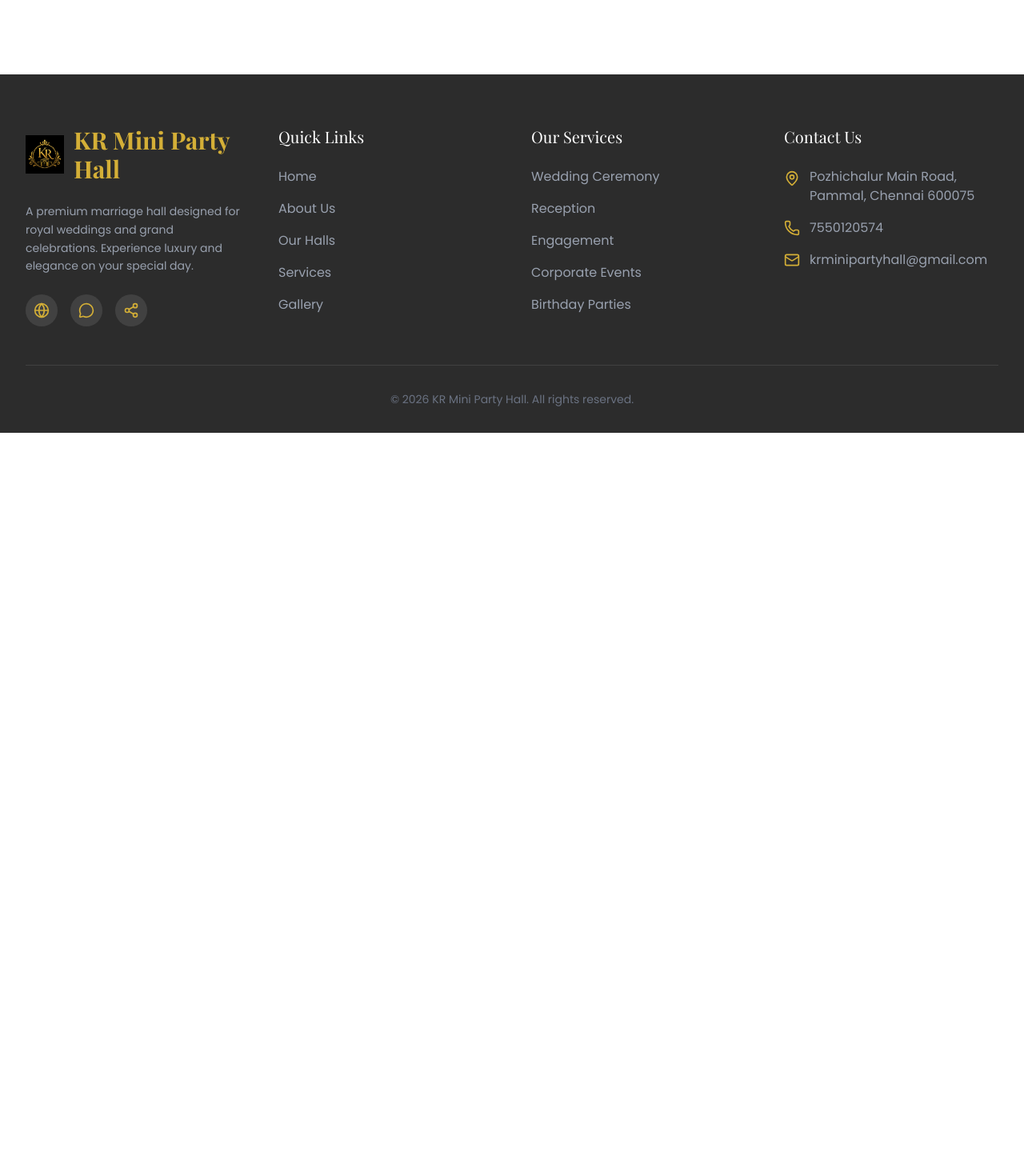
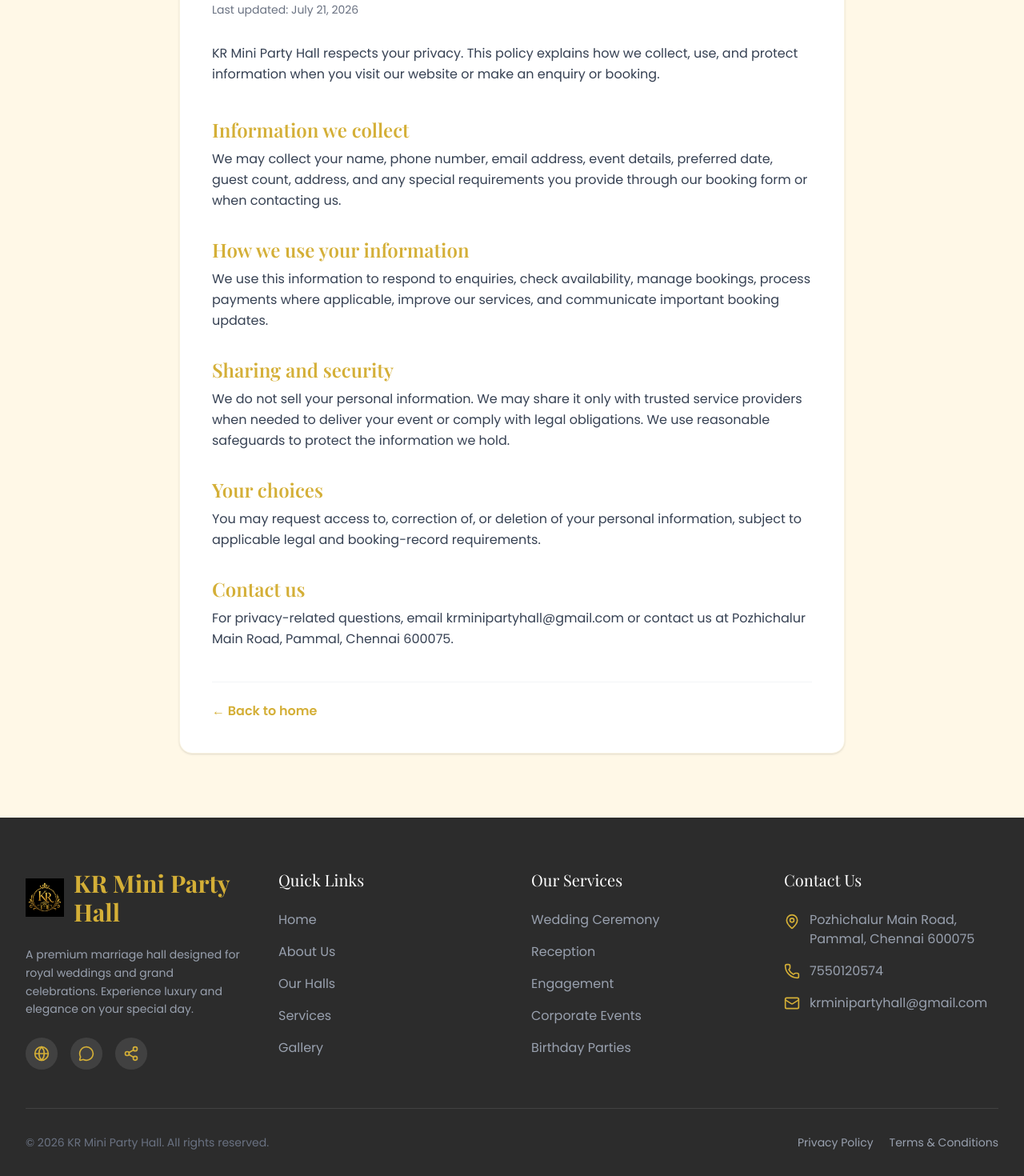
Before and after one commit to Evolvesolutions/kr-mini-party-hall, a React (Vite) app: page /privacy-policy in a window 1280 px wide. Shown: the part 259-1729 px from the top of the page at 80% size. Before the commit the page ends 800 px from the top, so only its background shows below. Built offline with nearby package versions, Linux system fonts and the light colour scheme; a web font is replaced by a local one.

Commit message:
privicy policy

```diff
--- a/src/App.jsx
+++ b/src/App.jsx
@@ -9,6 +9,7 @@ import Services from './components/Services';
 import Admin from './pages/Admin';
 import Login from './pages/Login';
 import BookingPage from './pages/BookingPage';
+import LegalPage from './pages/LegalPage';
 
 import { useLocation } from 'react-router-dom';
 
@@ -39,6 +40,8 @@ function App() {
             <Route path="/services" element={<Services />} />
             <Route path="/book" element={<BookingPage />} />
             <Route path="/login" element={<Login />} />
+            <Route path="/privacy-policy" element={<LegalPage type="privacy" />} />
+            <Route path="/terms-and-conditions" element={<LegalPage type="terms" />} />
             <Route path="/admin" element={<Admin />} />
           </Routes>
         </Layout>
--- a/src/components/Footer.jsx
+++ b/src/components/Footer.jsx
@@ -70,10 +70,14 @@ const Footer = () => {
           </div>
         </div>
 
-        <div className="border-t border-white/10 pt-8 text-center">
+        <div className="border-t border-white/10 pt-8 flex flex-col sm:flex-row items-center justify-between gap-4 text-center sm:text-left">
           <p className="text-gray-500 font-body text-sm">
             &copy; {new Date().getFullYear()} KR Mini Party Hall. All rights reserved.
           </p>
+          <div className="flex items-center gap-5 text-sm font-body">
+            <Link to="/privacy-policy" className="text-gray-400 hover:text-primary transition-colors">Privacy Policy</Link>
+            <Link to="/terms-and-conditions" className="text-gray-400 hover:text-primary transition-colors">Terms &amp; Conditions</Link>
+          </div>
         </div>
       </div>
     </footer>
--- /dev/null
+++ b/src/pages/LegalPage.jsx
@@ -0,0 +1,59 @@
+import { Link } from 'react-router-dom';
+
+const sections = {
+  privacy: {
+    title: 'Privacy Policy',
+    updated: 'Last updated: July 21, 2026',
+    intro: 'KR Mini Party Hall respects your privacy. This policy explains how we collect, use, and protect information when you visit our website or make an enquiry or booking.',
+    items: [
+      ['Information we collect', 'We may collect your name, phone number, email address, event details, preferred date, guest count, address, and any special requirements you provide through our booking form or when contacting us.'],
+      ['How we use your information', 'We use this information to respond to enquiries, check availability, manage bookings, process payments where applicable, improve our services, and communicate important booking updates.'],
+      ['Sharing and security', 'We do not sell your personal information. We may share it only with trusted service providers when needed to deliver your event or comply with legal obligations. We use reasonable safeguards to protect the information we hold.'],
+      ['Your choices', 'You may request access to, correction of, or deletion of your personal information, subject to applicable legal and booking-record requirements.'],
+      ['Contact us', 'For privacy-related questions, email krminipartyhall@gmail.com or contact us at Pozhichalur Main Road, Pammal, Chennai 600075.'],
+    ],
+  },
+  terms: {
+    title: 'Terms & Conditions',
+    updated: 'Last updated: July 21, 2026',
+    intro: 'These terms apply to enquiries, bookings, and use of the KR Mini Party Hall website. By submitting an enquiry or confirming a booking, you agree to these terms.',
+    items: [
+      ['Bookings and confirmation', 'A booking is confirmed only after KR Mini Party Hall confirms availability and receives the required advance payment. Dates are held subject to availability until confirmation is provided.'],
+      ['Payments and cancellations', 'Advance payments, balance-payment schedules, cancellation charges, and refunds are governed by the booking confirmation or agreement issued for your event. Please review these details before making a payment.'],
+      ['Event responsibilities', 'The customer is responsible for providing accurate event details, complying with venue rules, obtaining any required permissions, and ensuring guests, vendors, and decorators act safely and respectfully on the premises.'],
+      ['Venue use', 'Any damage to the venue, fixtures, or equipment caused by the customer, guests, or vendors may be charged to the customer. KR Mini Party Hall may refuse activities that are unsafe, unlawful, or inconsistent with venue policies.'],
+      ['Website information', 'We aim to keep website content accurate, but hall availability, prices, packages, photographs, and services may change. A website enquiry does not create a confirmed reservation.'],
+      ['Contact us', 'For questions about these terms, contact KR Mini Party Hall at krminipartyhall@gmail.com or Pozhichalur Main Road, Pammal, Chennai 600075.'],
+    ],
+  },
+};
+
+const LegalPage = ({ type }) => {
+  const page = sections[type];
+
+  return (
+    <section className="bg-secondary min-h-screen pt-32 pb-20">
+      <div className="max-w-4xl mx-auto px-4 sm:px-6 lg:px-8">
+        <div className="bg-white rounded-2xl shadow-sm border border-primary/15 p-7 sm:p-10">
+          <p className="text-primary font-semibold tracking-widest uppercase text-sm mb-3">KR Mini Party Hall</p>
+          <h1 className="text-4xl sm:text-5xl font-bold mb-3">{page.title}</h1>
+          <p className="text-gray-500 text-sm mb-8">{page.updated}</p>
+          <p className="text-gray-700 leading-relaxed mb-10">{page.intro}</p>
+          <div className="space-y-8">
+            {page.items.map(([heading, content]) => (
+              <article key={heading}>
+                <h2 className="text-2xl font-semibold mb-2">{heading}</h2>
+                <p className="text-gray-700 leading-relaxed">{content}</p>
+              </article>
+            ))}
+          </div>
+          <div className="border-t border-gray-100 mt-10 pt-6">
+            <Link to="/" className="text-primary font-semibold hover:text-accent transition-colors">← Back to home</Link>
+          </div>
+        </div>
+      </div>
+    </section>
+  );
+};
+
+export default LegalPage;
```
